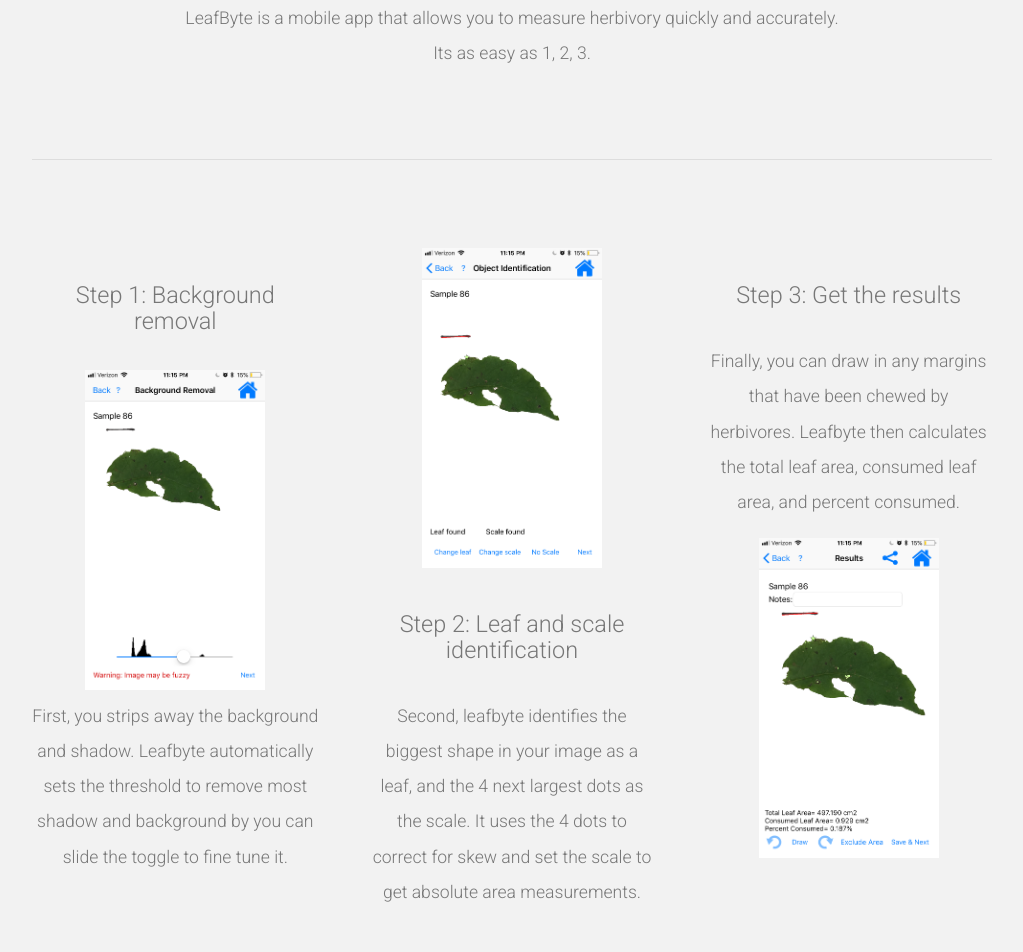
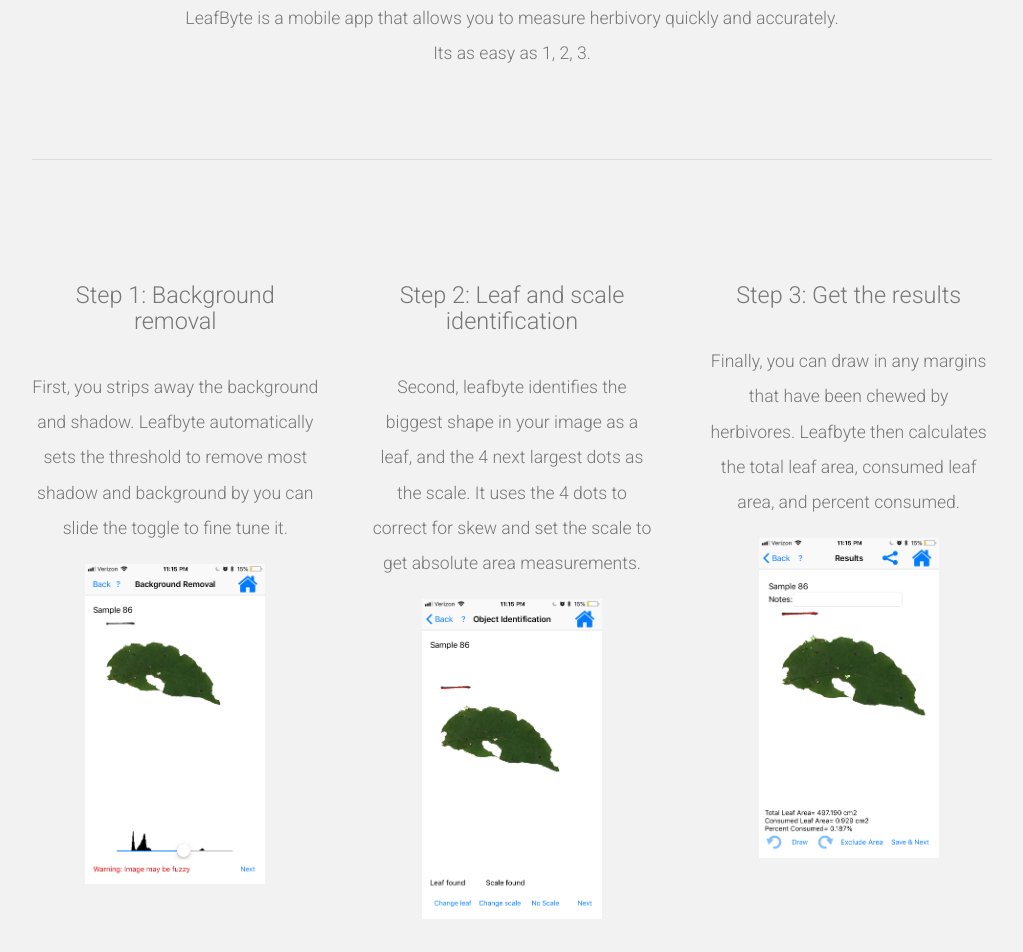
Before and after one commit to Zoegp/zoegp.github.io, a Jekyll site: the page leafbyte.html, which Jekyll copies as it is, in a window 1280 px wide. Shown: the part 507-1459 px from the top of the page, without its empty margins (128-1151 px from the left). Built offline with Jekyll 4.4.1, drawn with Linux system fonts in a browser that asks for light colours; nearby versions of some CDN libraries.

Commit message:
Update leafbyte.html

```diff
--- a/leafbyte.html
+++ b/leafbyte.html
@@ -56,13 +56,15 @@
 		<div class="row">
 			<section class="4u">
 				<h3>Step 1: Background removal</h3>
+				<p>First, you strips away the background and shadow. Leafbyte automatically sets the threshold to remove most shadow and background by you can slide the toggle to fine tune it.</p>
 				<img src="../assets/images/step1.PNG" width="180"/>
-				<p>First, you strips away the background and shadow. Leafbyte automatically sets the threshold to remove most shadow and background by you can slide the toggle to fine tune it.</p>
+
 			</section>
 			<section class="4u">
-				<img src="../assets/images/step2.PNG" width="180"/>
 				<h3>Step 2: Leaf and scale identification</h3>
 				<p>Second, leafbyte identifies the biggest shape in your image as a leaf, and the 4 next largest dots as the scale. It uses the 4 dots to correct for skew and set the scale to get absolute area measurements. </p>
+				<img src="../assets/images/step2.PNG" width="180"/>
+
 			</section>
 			<section class="4u">
 				<h3>Step 3: Get the results</h3>
```
